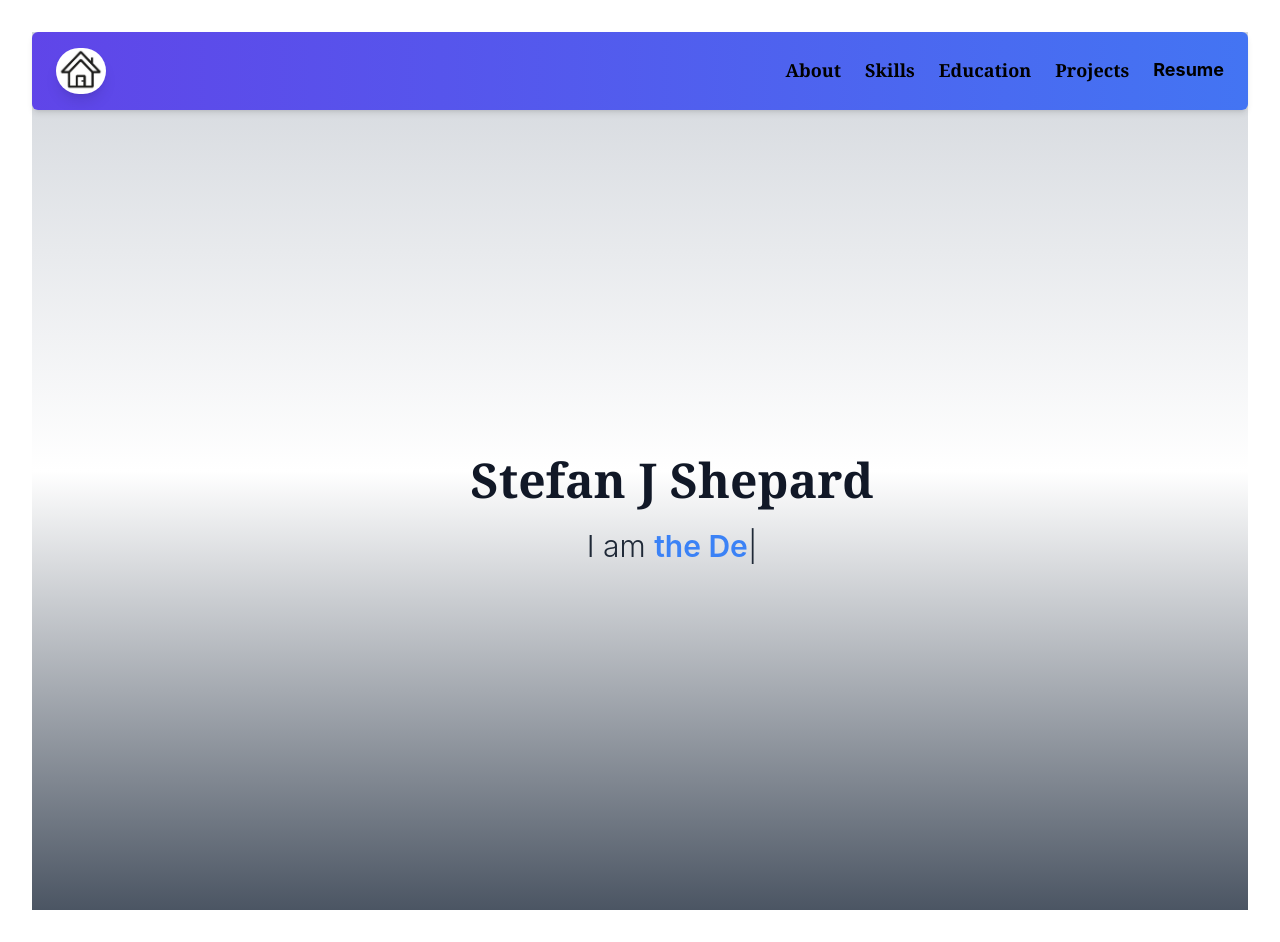
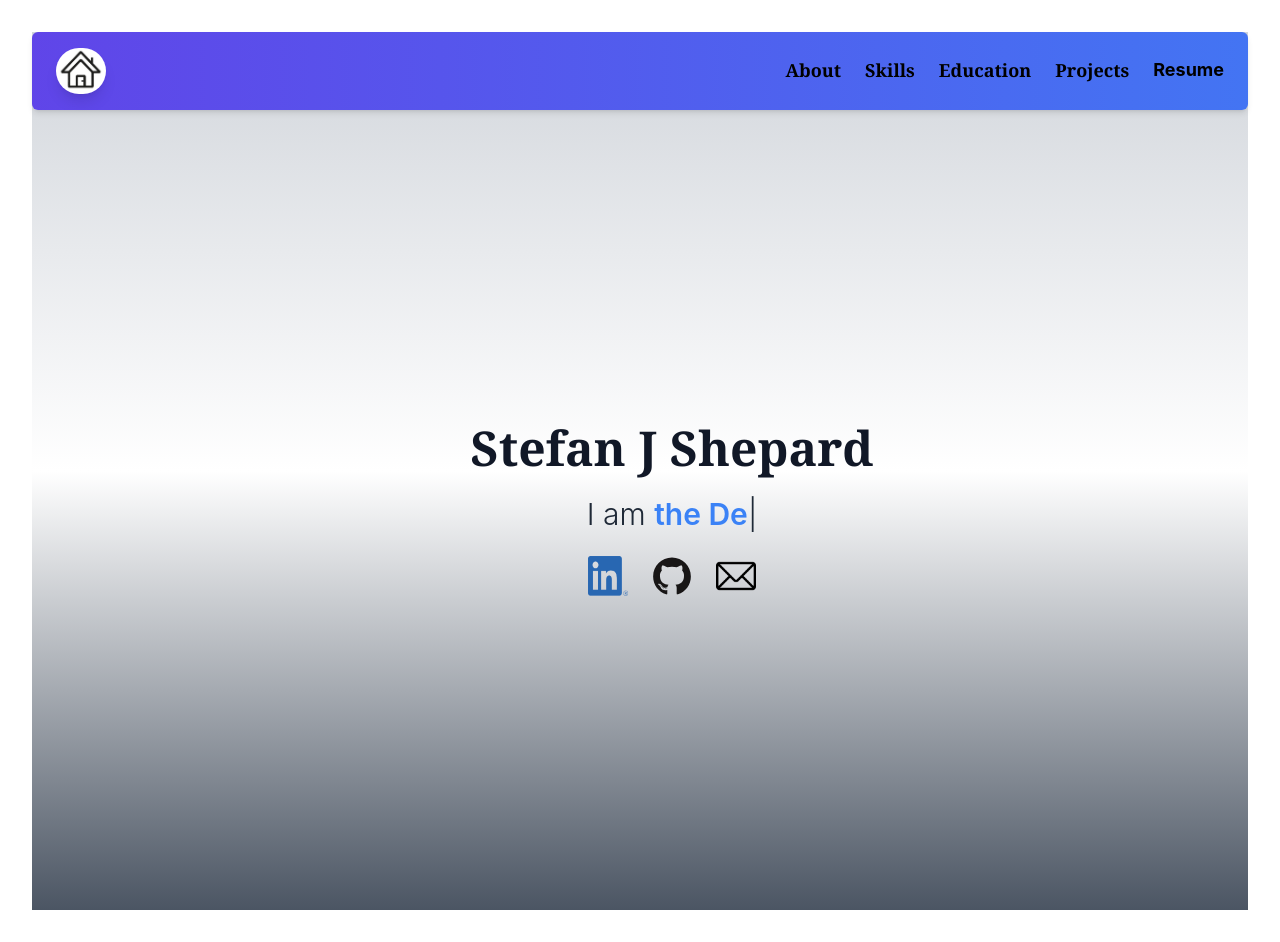
Before and after one commit to stefanjbloom/dev-portfolio, a React (Vite) app: page / in a window 1280 px wide. Shown: the top 942 px of the page. Built offline with nearby package versions, Linux system fonts and the light colour scheme.

Commit message:
Feat: social component for Home + icons

```diff
--- a/src/components/Education.tsx
+++ b/src/components/Education.tsx
@@ -3,9 +3,34 @@ import endpoints from "../endpoints/endpoints";
 import { useState, useEffect } from "react";
 import { motion } from "motion/react";
 
+interface EducationData {
+  education: string;
+  info: SchoolData;
+}
+
+interface SchoolData {
+  title: string;
+  cardTitle: string;
+  cardSubtitle: string;
+  cardDetailedText: string;
+  icon: SrcData;
+}
+
+interface SrcData {
+  src: string;
+}
+
 function Education() {
+  const [data, setData] = useState<EducationData | null>(null);
 
-
+  useEffect(() => {
+    fetch(endpoints.education, {
+      method: "GET",
+    })
+    .then((res) => res.json())
+    .then((res) => setData(res))
+    .catch((err) => console.error('Failed to Fetch Education lol: ', err))
+  }, []);
 
   return (
     <motion.div
@@ -16,7 +41,15 @@ function Education() {
       transition={{ duration: 0.7, ease: "easeInOut" }}
     >
       <Navbar />
+      {data && (
+        <>
+          <div>
+
+          </div>
+        </>
+      )}
     </motion.div>
-  )
+
+  );
 }
-export default Education
+export default Education;
--- a/src/components/Home.tsx
+++ b/src/components/Home.tsx
@@ -1,40 +1,42 @@
-import Navbar from  './NavBar';
-import endpoints from '../endpoints/endpoints';
-import { useState, useEffect, useRef} from 'react';
-import Typed from 'typed.js';
-import { motion } from 'motion/react';
+import Navbar from "./NavBar";
+import endpoints from "../endpoints/endpoints";
+import { useState, useEffect, useRef } from "react";
+import Typed from "typed.js";
+import { motion } from "motion/react";
+import Social from "./Social";
 
 function Home() {
-
-  const [data, setData] = useState<{ name: String; roles: string[] } | null>(null)
-  const typedElement = useRef<HTMLSpanElement>(null)
-  const currentElement = useRef<Typed | null>(null)
+  const [data, setData] = useState<{ name: String; roles: string[] } | null>(
+    null
+  );
+  const typedElement = useRef<HTMLSpanElement>(null);
+  const currentElement = useRef<Typed | null>(null);
 
   useEffect(() => {
     fetch(endpoints.home, {
-      method: 'GET',
+      method: "GET",
     })
       .then((res) => res.json())
       .then((res) => setData(res))
-      .catch((err) => console.error('Error Fetching Home Data: ', err));
+      .catch((err) => console.error("Error Fetching Home Data: ", err));
   }, []);
 
   useEffect(() => {
-    if(data && typedElement.current) {
+    if (data && typedElement.current) {
       currentElement.current = new Typed(typedElement.current, {
         strings: data.roles,
         typeSpeed: 70,
         backSpeed: 40,
         backDelay: 700,
-        loop: true
-      })
+        loop: true,
+      });
     }
     return () => {
-      if(currentElement.current){
-        currentElement.current.destroy()
+      if (currentElement.current) {
+        currentElement.current.destroy();
       }
     };
-  }, [data])
+  }, [data]);
 
   return (
     <motion.div
@@ -42,19 +44,28 @@ function Home() {
       initial={{ opacity: 0, y: 50 }}
       animate={{ opacity: 1, y: 0 }}
       exit={{ opacity: 0, y: -50 }}
-      transition={{ duration: 0.7, ease: 'easeInOut' }}
-    >      <Navbar />
-      <div className='flex flex-col items-center justify-center h-screen w-screen text-center space-y-6'>
+      transition={{ duration: 0.7, ease: "easeInOut" }}
+    >
+      {" "}
+      <Navbar />
+      <div className="flex flex-col items-center justify-center h-screen w-screen text-center space-y-6">
         {data && (
           <>
-          <h1 className='text-4xl lg:text-5xl font-bold font-serif text-gray-900'>{data.name}</h1>
-          <h2 className='text-2xl lg:text-3xl font-light'>
-            I am <span ref={typedElement} className='text-blue-500 font-semibold' />
-          </h2>
+            <h1 className="text-4xl lg:text-5xl font-bold font-serif text-gray-900">
+              {data.name}
+            </h1>
+            <h2 className="text-2xl lg:text-3xl font-light">
+              I am{" "}
+              <span
+                ref={typedElement}
+                className="text-blue-500 font-semibold"
+              />
+            </h2>
           </>
         )}
+      <Social />
       </div>
     </motion.div>
-  )
+  );
 }
-export default Home
+export default Home;
--- /dev/null
+++ b/src/components/Social.tsx
@@ -0,0 +1,53 @@
+import endpoints from "../endpoints/endpoints";
+import { useState, useEffect } from "react";
+
+interface SocialData {
+  social: NetworkData[];
+}
+
+interface NetworkData {
+  network: string;
+  href: string;
+}
+
+function Social() {
+  const [data, setData] = useState<SocialData | null>(null);
+
+  const iconMap: { [key: string]: string } = {
+    linkedin: "/images/skills/linkedin.png",
+    github: "/images/skills/github-original.svg",
+    email: "/images/skills/email.png",
+  };
+
+  useEffect(() => {
+    fetch(endpoints.social, {
+      method: "GET",
+    })
+      .then((res) => res.json())
+      .then((res) => setData(res))
+      .catch((err) => console.error("Failed to Fetch Social Life lol: ", err));
+  }, []);
+
+  return (
+    <div className="flex flex-row justify-center items-center space-x-6 mt-6">
+      {data
+        ? data.social.map((social, index) => (
+            <a
+              key={index}
+              href={social.href}
+              target="_blank"
+              rel="noopener noreferrer"
+              className="text-gray-900 hover:text-blue-500 text-xl font-medium transition-colors duration-300"
+            >
+              <img
+                src={iconMap[social.network]}
+                alt={`${social.network}`}
+                className="w-10 h-10"
+              />
+            </a>
+          ))
+        : null}
+    </div>
+  );
+}
+export default Social;
```
Also changed, not shown: public/images/skills/email.png (added), public/images/skills/linkedin.png (added).
